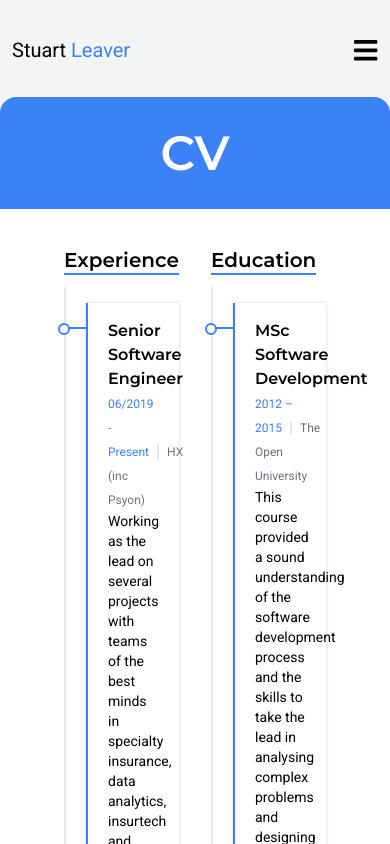
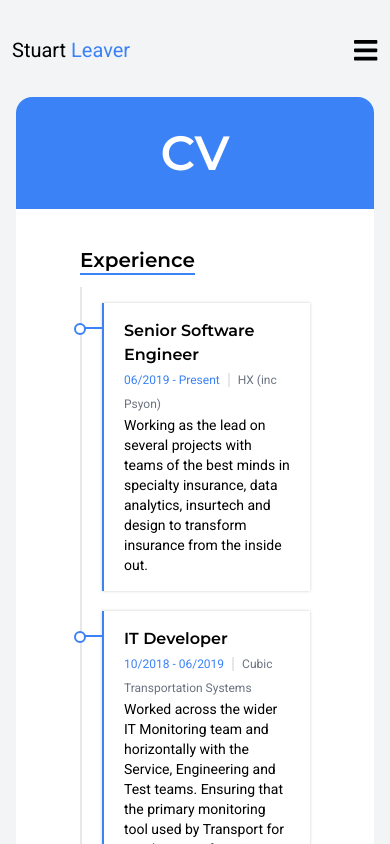
Before and after one commit to stuartleaver/stuartleaver.co.uk, a Vue app: page /cv in a window 390 px wide. Shown: the top 844 px of the page. Built offline with nearby package versions, Linux system fonts and the light colour scheme.

Commit message:
Make the CV page responsive

```diff
--- a/src/views/CV.vue
+++ b/src/views/CV.vue
@@ -6,7 +6,7 @@
           <h2>CV</h2>
         </div>
         <div class="page-content">
-          <div class="grid grid-cols-2">
+          <div class="grid lg:grid-cols-2 md:grid-cols-1">
             <div
               class="block-content"
               v-for="group in experience"
@@ -88,4 +88,16 @@ export default {
 .timeline {
   @apply py-4 border-l-2;
 }
+
+@media only screen and (max-width: 1036px) {
+  .cv-container {
+    @apply mx-4;
+  }
+}
+
+@media only screen and (max-width: 769px) {
+  .cv-container {
+    @apply mx-4;
+  }
+}
 </style>
```
